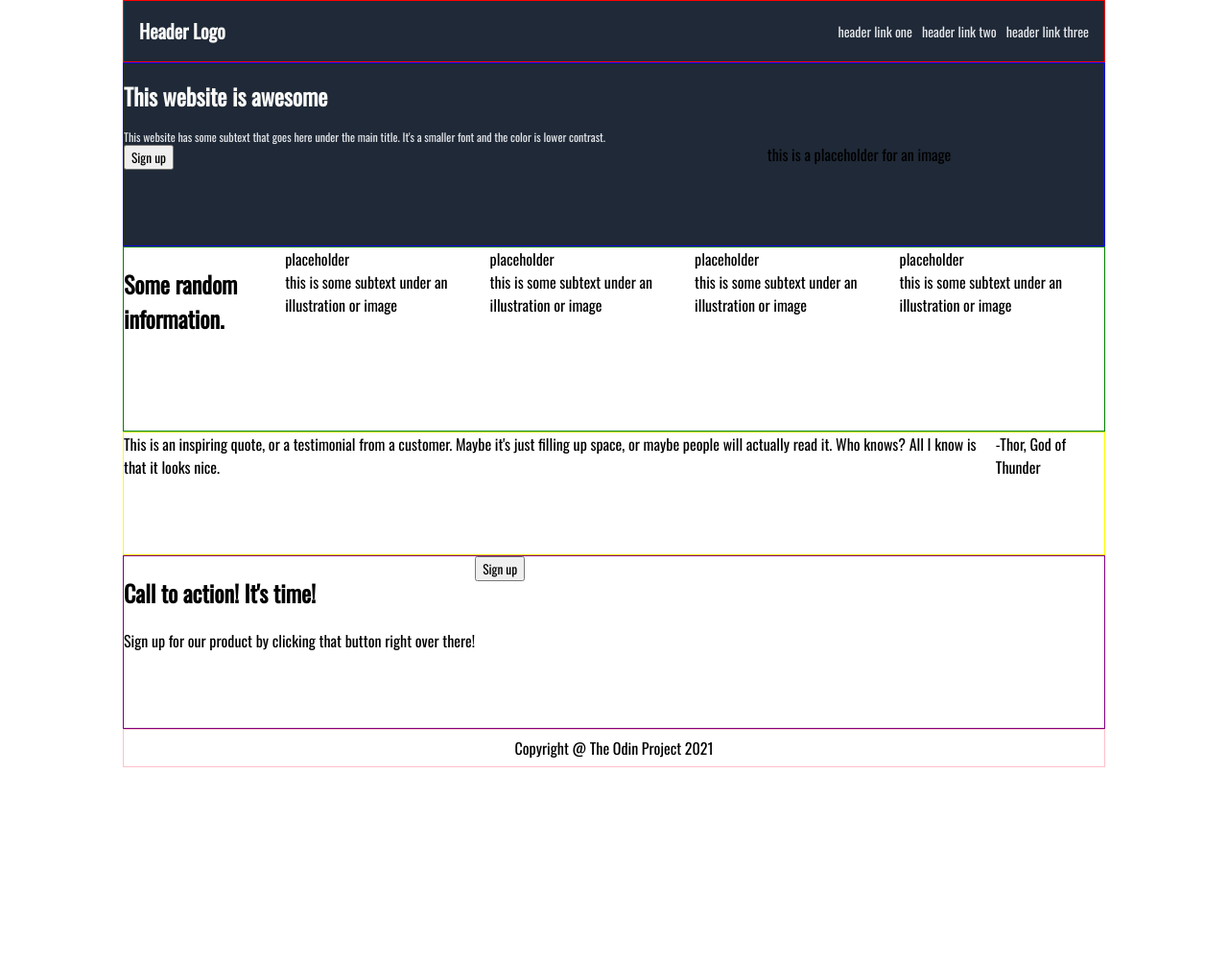
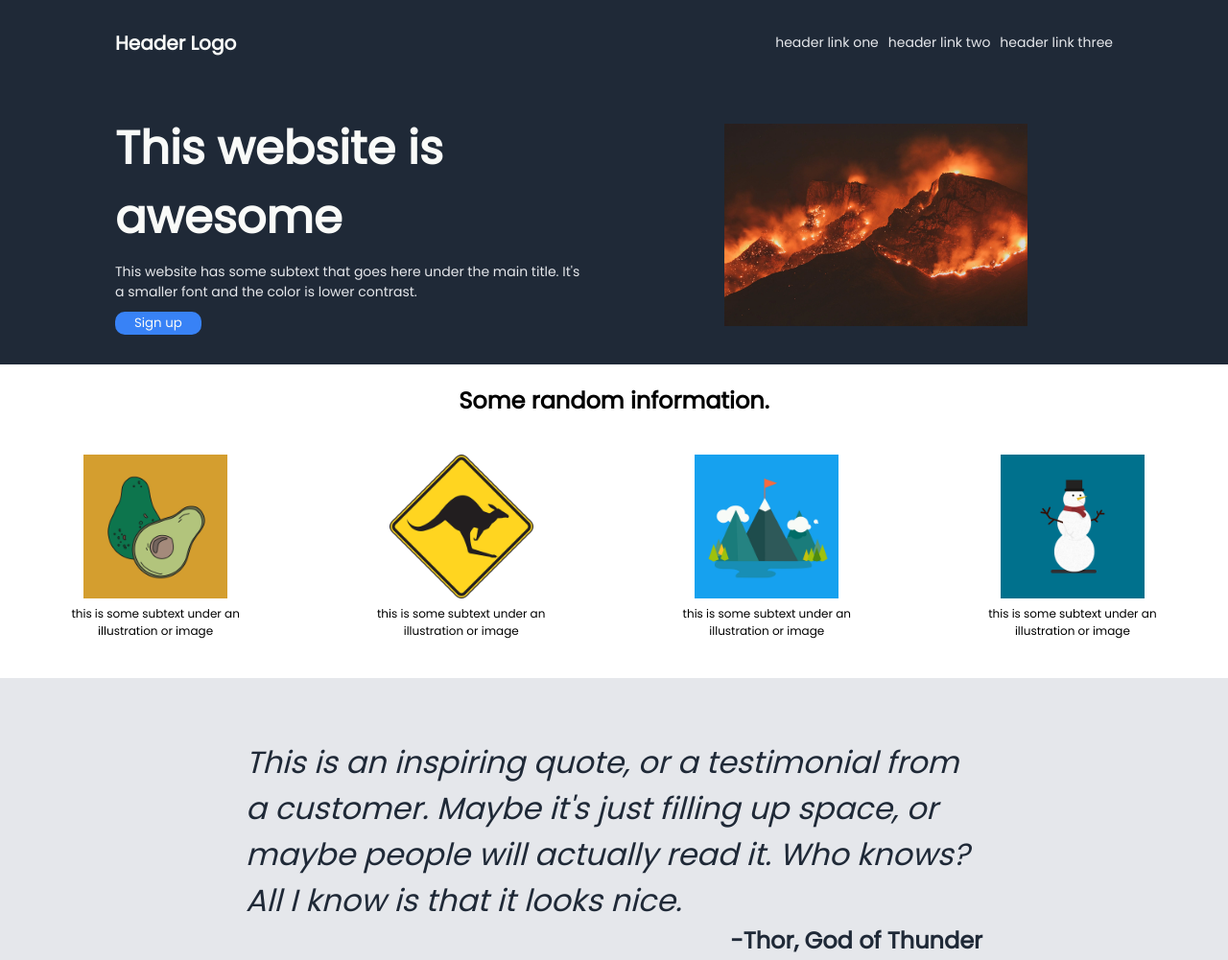
Before and after one commit to megalowdonny/odin-landing-page, a plain HTML site: page index.html in a window 1280 px wide. Shown: the top 1001 px of the page at 96% size. Before the commit the page ends 800 px from the top, so only its background shows below. Drawn offline with nearby package versions, Linux system fonts and the light colour scheme.

Commit message:
Mostly complete, lacking personalization
It's a mostly complete "copy" at this time, but doesn't have any custom material. Idk if I'll add to it or just leave it as is yet.

```diff
--- a/index.html
+++ b/index.html
@@ -4,7 +4,7 @@
   <title>Landing Page</title>
   <meta charset="UTF-8">
   <link rel="stylesheet" href="style.css">
-  <link rel="stylesheet" href="https://fonts.googleapis.com/css?family=Oswald">
+  <link rel="stylesheet" href="https://fonts.googleapis.com/css?family=Poppins">
 </head>
 
 <body class="main">
@@ -25,7 +25,7 @@
     </div>
 
     <div class="intro-image">
-      <div class="image">this is a placeholder for an image</div>
+      <img class="image" src="images/fire.jpeg" width="600" height="auto"></img>
     </div>
   </div>
 
@@ -33,22 +33,22 @@
     <h2>Some random information.</h2>
     <div class="gallery">
       <div class="gallery-entry">
-        <div class="gallery-image">placeholder</div>
+        <div class="gallery-image"><img src="images/avocado.png" alt="avocado" width="150px"></div>
         <div class="gallery-desc">this is some subtext under an illustration or image</div>
       </div>
 
       <div class="gallery-entry">
-        <div class="gallery-image">placeholder</div>
+        <div class="gallery-image"><img src="images/kangaroo.png" alt="kangaroo" width="150px"></div>
         <div class="gallery-desc">this is some subtext under an illustration or image</div>
       </div>
 
       <div class="gallery-entry">
-        <div class="gallery-image">placeholder</div>
+        <div class="gallery-image"><img src="images/mountain.png" alt="mountain" width="150px"></div>
         <div class="gallery-desc">this is some subtext under an illustration or image</div>
       </div>
 
       <div class="gallery-entry">
-        <div class="gallery-image">placeholder</div>
+        <div class="gallery-image"><img src="images/snowman.png" alt="snowman" width="150px"></div>
         <div class="gallery-desc">this is some subtext under an illustration or image</div>
       </div>
     </div>
@@ -56,12 +56,11 @@
 
   <div class="container third">
     <div class="quote">This is an inspiring quote, or a testimonial from a customer. Maybe it's just filling up space, or maybe people will actually read it. Who knows? All I know is that it looks nice.</div>
-
     <div class="reference">-Thor, God of Thunder</div>
   </div>
 
   <div class="container fourth">
-    <div class="singup">
+    <div class="signup">
       <h2>Call to action! It's time!</h2>
       <div>Sign up for our product by clicking that button right over there!</div>
     </div>
--- a/style.css
+++ b/style.css
@@ -1,5 +1,10 @@
+html {
+  box-sizing: border-box;
+}
+
 * {
-  font-family: "Oswald", "Tahoma", sans-serif;
+  font-family: "Poppins", "Tahoma", sans-serif;
+  box-sizing: inherit;
 }
 
 ul {
@@ -16,7 +21,7 @@ a {
   /*VERY IMPORTANT APPARENTLY*/
   min-height: 100vh;
   /*VERY IMPORTANT APPARENTLY*/
-  width: 80%;
+  width: 100%;
   margin: auto;
   display: flex;
   flex-direction: column;
@@ -28,40 +33,50 @@ a {
 }
 
 .header {
-  padding-left: 16px;
-  padding-right: 16px;
+  padding: 20px 120px 20px 120px;
   background-color: #1f2937;
   flex: 4;
   display: flex;
   justify-content: space-between;
   align-items: center;
-  border: 1px solid red;
 }
 
 .first {
+  padding-left: 120px;
+  padding-right: 120px;
   background-color: #1f2937;
   flex: 23;
   display: flex;
-  justify-content: space-between;
-  border: 1px solid blue;
+  justify-content: center;
+  gap: 50px;
 }
 
 .second {
   flex: 23;
   display: flex;
-  border: 1px solid green;
+  flex-direction: column;
+  justify-content: center;
+  align-items: center;
+  gap: 20px;
+  padding-bottom: 40px;
 }
 
 .third {
+  background-color: #e5e7eb;
   flex: 23;
   display: flex;
-  border: 1px solid yellow;
+  flex-direction: column;
+  padding: 5% 20% 5% 20%;
 }
 
 .fourth {
+  background-color: #3882f6;
+  margin: 80px 220px 80px 220px;
   flex: 23;
   display: flex;
-  border: 1px solid purple;
+  justify-content: space-around;
+  align-items: center;
+  border-radius: 10px;
 }
 
 .footer {
@@ -70,6 +85,10 @@ a {
   justify-content: center;
   align-items: center;
   border: 1px solid pink;
+  padding-top: 25px;
+  padding-bottom: 25px;
+  background-color: #1f2937;
+  color: #f9faf8;
 }
 
 .logo {
@@ -87,23 +106,89 @@ a {
 
 .intro {
   color: #e5e7eb;
-  font-size: 12px;
+  font-size: 14px;
+  display: flex;
   flex: 1;
-  display: flex;
   flex-direction: column;
+  justify-content: center;
+  gap: 10px;
 }
 
 .intro h1 {
   color: #f9faf8;
+  font-size: 48px;
+  font-weight: extra-bold;
+  margin: 0;
+}
+
+.intro .button {
+  color: #f9faf8;
+  background-color: #3882f6;
+  border-radius: 10px;
+  border: none;
+  padding: 2px 20px 2px 20px;
 }
 
 .intro-image {
   flex: 1;
-  display: flex;
+  text-align: center;
   justify-content: center;
   align-items: center;
+  display: flex;
+}
+
+.image {
+  width: 80%;
+  padding: 40px;
 }
 
 .gallery {
   display: flex;
+  justify-content: center;
+  gap: 20px;
 }
+
+.gallery-entry {
+  display: flex;
+  flex-direction: column;
+  align-items: center;
+}
+
+.gallery-desc {
+  text-align: center;
+  font-size: 12px;
+  width: 80%;
+}
+
+.quote {
+  font-size: 32px;
+  font-weight: 100;
+  font-style: italic;
+  color: #1f2937
+}
+
+.reference {
+  align-self: flex-end;
+  font-size: 24px;
+  font-weight: bold; color: #1f2937;
+}
+
+.signup {
+  display: flex;
+  flex-direction: column;
+  color: #f9faf8;
+  font-size: 13px;
+  padding-bottom: 20px;
+}
+
+.signup h2 {
+  font-size: 24px;
+}
+
+.signup-button button {
+  color: #f9faf8;
+  background-color: #3882f6;
+  border: 2px solid #f9faf8;
+  border-radius: 5px;
+  padding: 5px 25px 5px 25px;
+}
```
Also changed, not shown: images/avocado.png (added), images/fire.jpeg (added), images/kangaroo.png (added), images/mountain.png (added), images/snowman.png (added).
